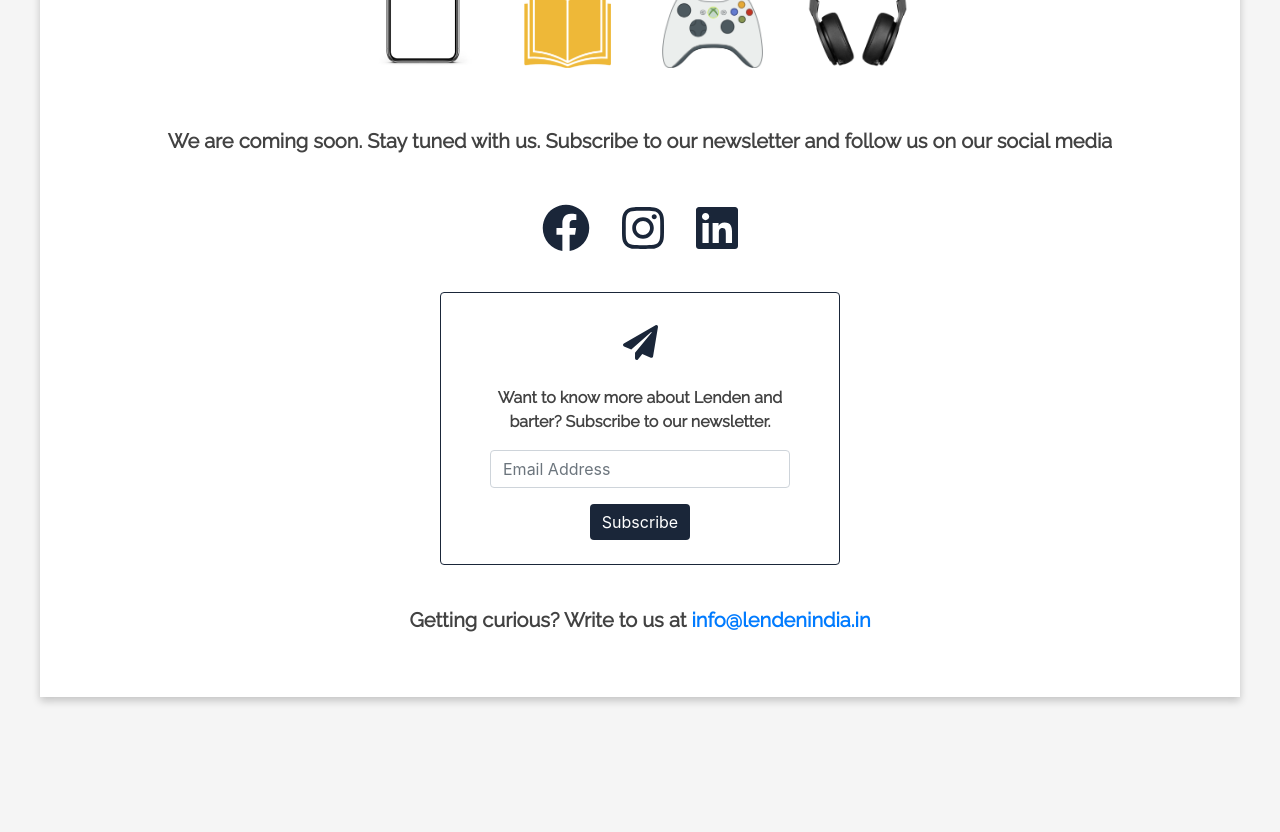
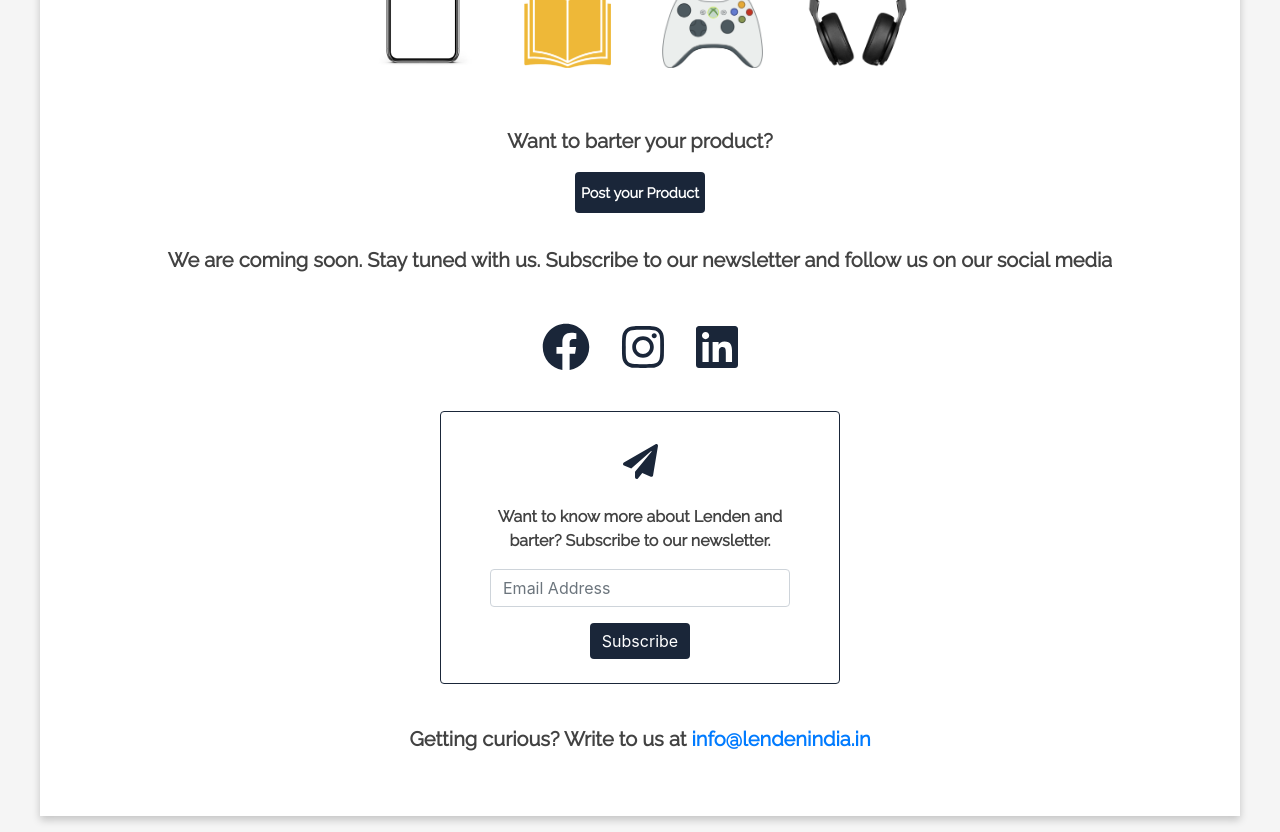
Before and after one commit to TheDemon12/LenDen-Coming-Soon, a React (Create React App) app: page / in a window 1280 px wide. Shown: the part 800-1632 px from the top of the page. Before the commit the page ends 1513 px from the top, so only its background shows below. Built offline with nearby package versions, Linux system fonts and the light colour scheme.

Commit message:
app: add post product button
Signed-off-by: kartik <kartikbhalla12@gmail.com>

```diff
--- a/src/App.js
+++ b/src/App.js
@@ -171,15 +171,30 @@ class App extends CommonForm {
 								<div className='timerElementName'>Seconds</div> */}
 							</div>
 						</div>
+
+
+
+
 						<div style={{ margin: '3rem 0' }}>
+							<p className='comingSoon' style={{margin: '2rem auto'}}>
+								<span>Want to barter your product?</span>
+								<div style={{
+									width: 'fit-content',
+									color: 'white',
+									backgroundColor: 'rgb(26,38,57)',
+									padding: '0.6rem 0.4rem',
+									fontSize: '.9rem',
+									borderRadius: '4px',
+									margin: '1rem auto',
+
+								}}>
+									Post your Product
+									</div>
+							</p>
 							<p className='comingSoon'>
 								We are coming soon. Stay tuned with us. Subscribe to our
 								newsletter and follow us on our social media
 							</p>
-							{/* <p className='comingSoon'>
-								<span>Getting curious? Write to us at </span>
-								<a href='mailto: info@lendenindia.in'>info@lendenindia.in</a>
-							</p> */}
 						</div>
 
 						<div
```
